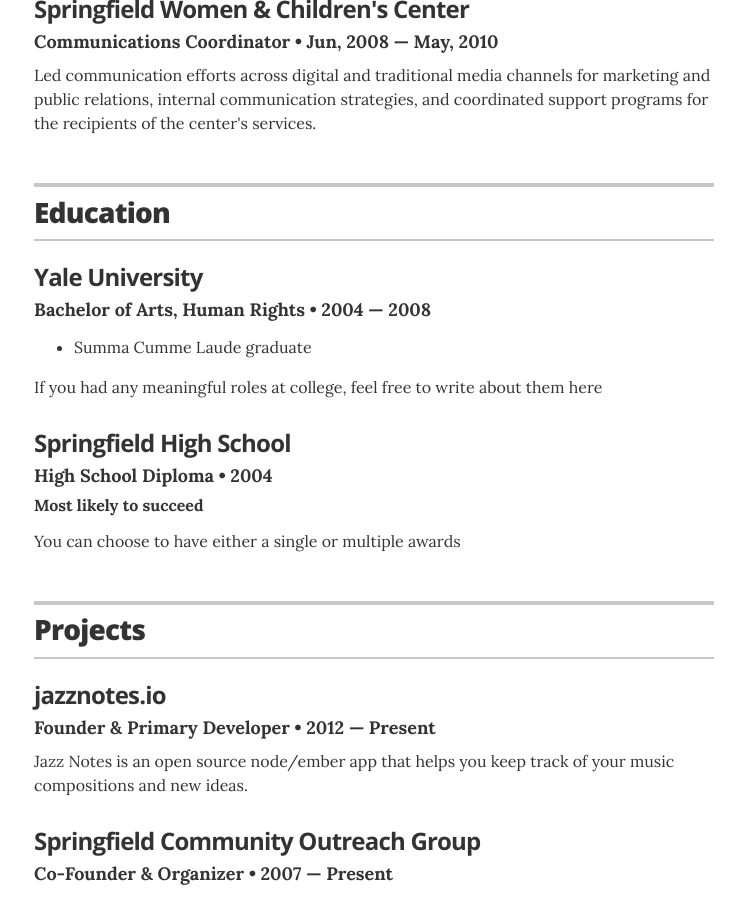
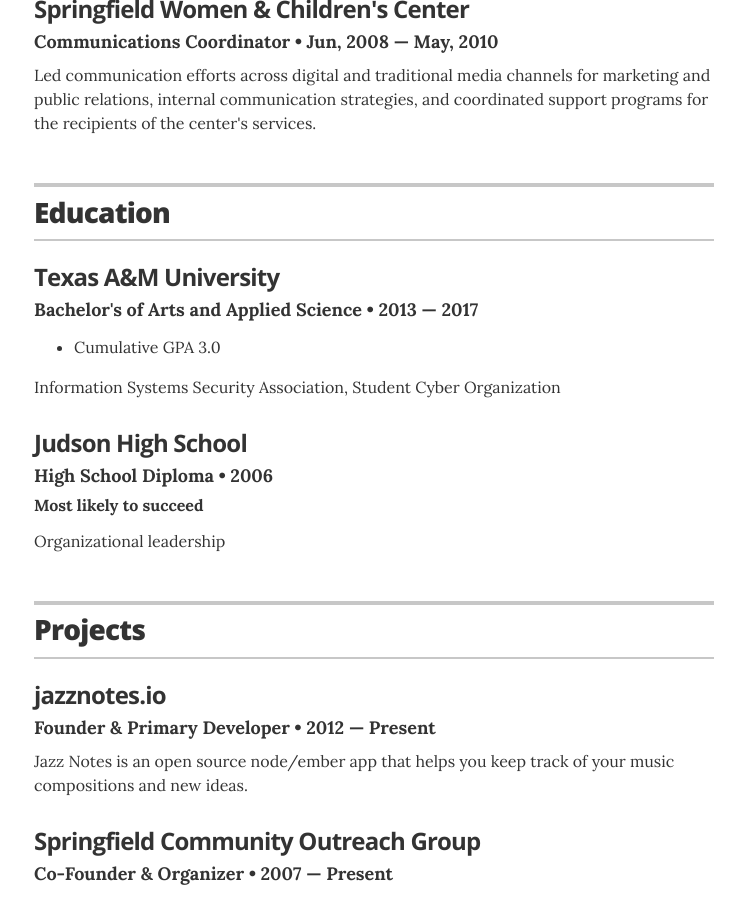
Before and after one commit to jglovier/resume-template, a Jekyll site: the page built from index.html, in a window 1280 px wide and 900 px high, scrolled down 938 px. Shown: the whole window, without its empty margins (266-1011 px from the left). Built offline with Jekyll 4.4.1, drawn with Linux system fonts in a browser that asks for light colours.

Commit message:
Update education.yml

```diff
--- a/_data/education.yml
+++ b/_data/education.yml
@@ -1,13 +1,13 @@
 # Degree
-- degree: Bachelor of Arts, Human Rights
-  uni: Yale University
-  year: 2004 &mdash; 2008
+- degree: Bachelor's of Arts and Applied Science
+  uni: Texas A&M University
+  year: 2013 &mdash; 2017
   awards:
-    - award: Summa Cumme Laude graduate
-  summary: If you had any meaningful roles at college, feel free to write about them here
+    - award: Cumulative GPA 3.0
+  summary: Information Systems Security Association, Student Cyber Organization
 
 - degree: High School Diploma
-  uni: Springfield High School
-  year: 2004
+  uni: Judson High School
+  year: 2006
   award: Most likely to succeed
-  summary: You can choose to have either a single or multiple awards
+  summary: Organizational leadership
```
